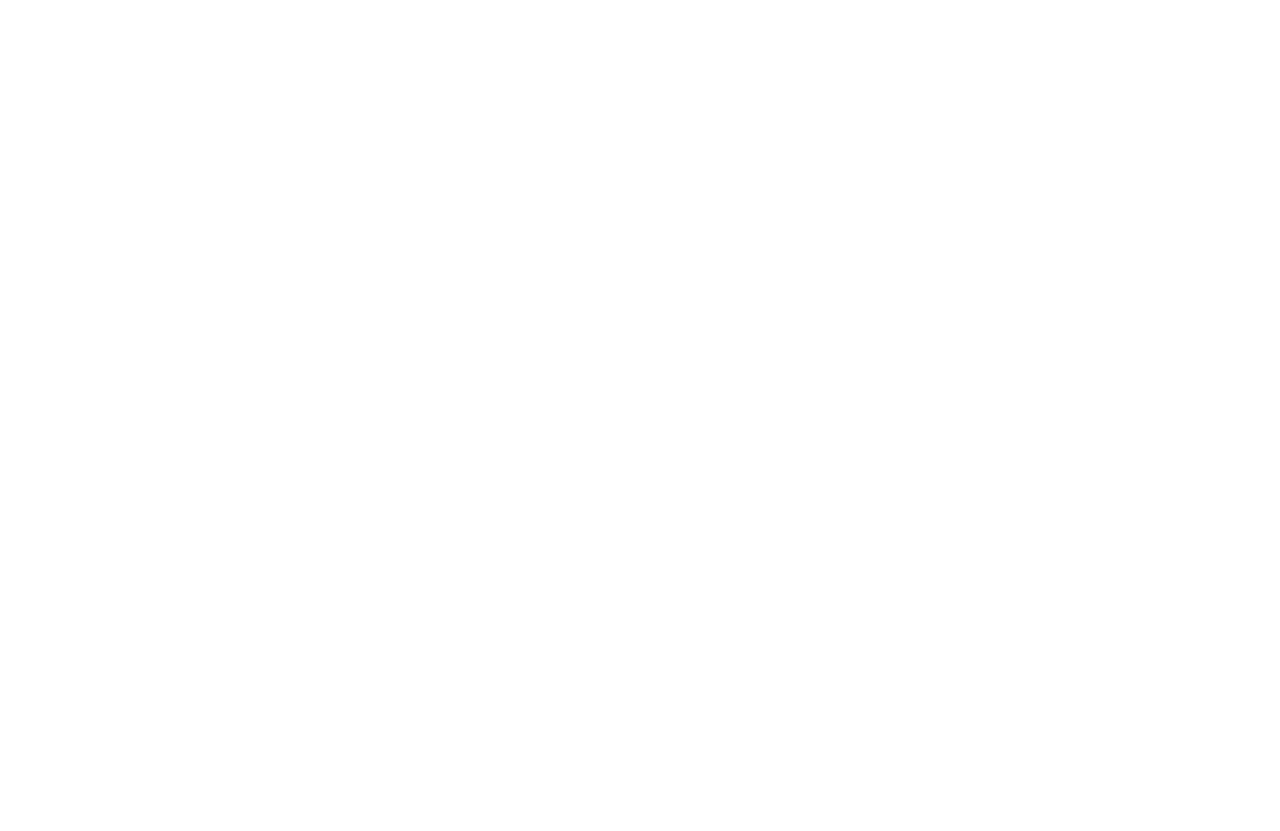
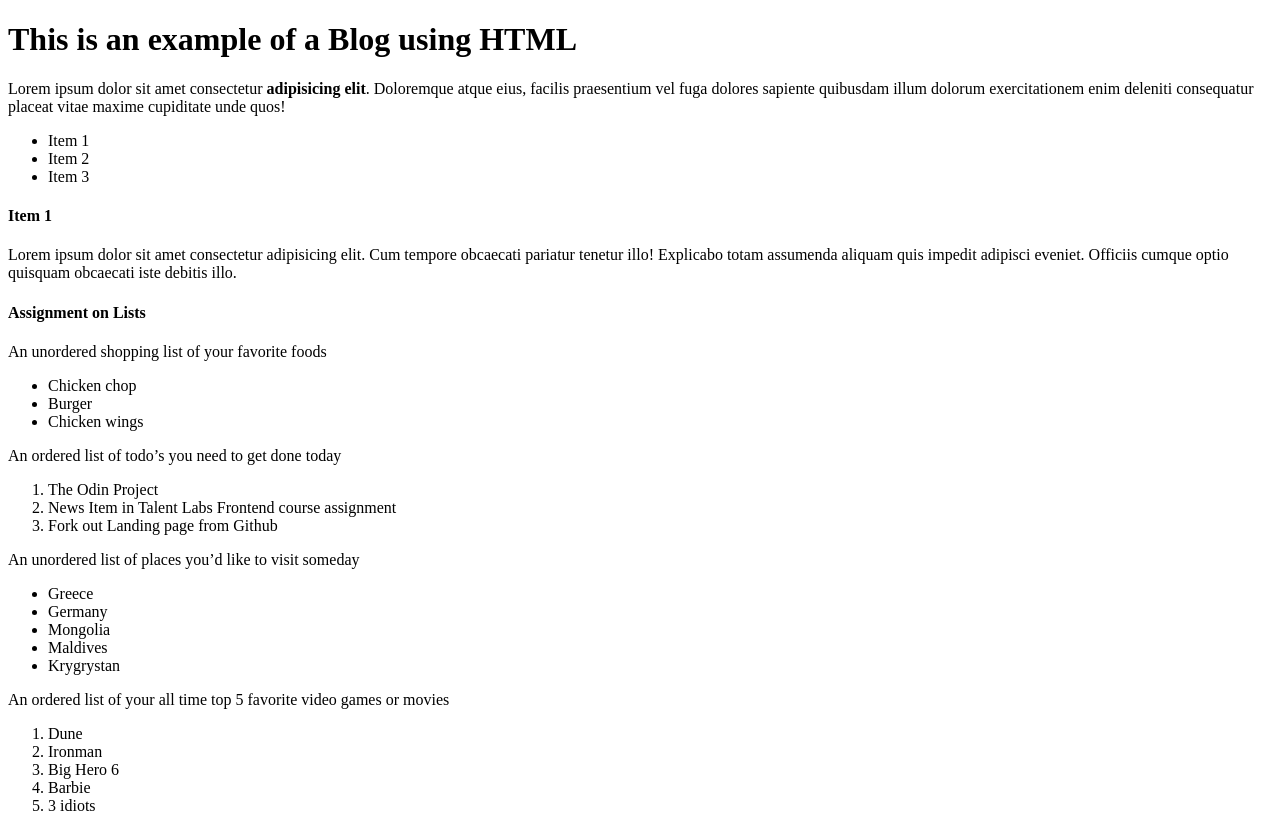
Before and after one commit to alyamohd96/practice, a plain HTML site: page html-boilerplate/index.html in a window 1280 px wide. Before the commit the page ends 800 px from the top, so only its background shows below. Drawn offline with Linux system fonts and the light colour scheme.

Commit message:
added new odin links and images folder

```diff
--- a/html-boilerplate/index.html
+++ b/html-boilerplate/index.html
@@ -1,7 +1,54 @@
 <!DOCTYPE html>
-<html lang=""en>
+<html lang="en">
     <head>
-        <meta charset="utf-8">
-        <title>The Odin Project - Alya practice</title>
+        <meta charset="UTF-8">
+        <meta name="viewport" content="width=device-width, initial-scale=1.0">
+        <title>The Odin Project - Alya's practice</title>
     </head>
+    <body>
+        <h1>This is an example of a Blog using HTML</h1>
+        <p>Lorem ipsum dolor sit amet consectetur <strong>adipisicing elit</strong>. Doloremque atque eius,
+            facilis praesentium vel fuga dolores sapiente quibusdam illum dolorum exercitationem
+            enim deleniti consequatur placeat vitae maxime cupiditate unde quos!</p>
+        <ul>
+            <li>Item 1</li>
+            <li>Item 2</li>
+            <li>Item 3</li>
+        </ul>
+        <h4>Item 1</h4>
+        <p>Lorem ipsum dolor sit amet consectetur adipisicing elit. Cum tempore obcaecati pariatur tenetur illo! Explicabo totam
+            assumenda aliquam quis impedit adipisci eveniet. Officiis cumque optio quisquam obcaecati iste debitis illo.</p>
+
+        <h4>Assignment on Lists</h4>
+        <p>An unordered shopping list of your favorite foods</p>
+        <ul>
+            <li>Chicken chop</li>
+            <li>Burger</li>
+            <li>Chicken wings</li>
+        </ul>
+        <p>An ordered list of todo’s you need to get done today</p>
+        <ol>
+            <li>The Odin Project</li>
+            <li>News Item in Talent Labs Frontend course assignment</li>
+            <li>Fork out Landing page from Github</li>
+        </ol>
+        <p>An unordered list of places you’d like to visit someday</p>
+        <ul>
+            <li>Greece</li>
+            <li>Germany</li>
+            <li>Mongolia</li>
+            <li>Maldives</li>
+            <li>Krygrystan</li>
+        </ul>
+        <p>An ordered list of your all time top 5 favorite video games or movies</p>
+        <ol>
+            <li>Dune</li>
+            <li>Ironman</li>
+            <li>Big Hero 6</li>
+            <li>Barbie</li>
+            <li>3 idiots</li>
+        </ol>
+
+
+    </body>
 </html>
```
Also changed, not shown: odin-links-and-images/index.html (added, +9 -0 lines).
